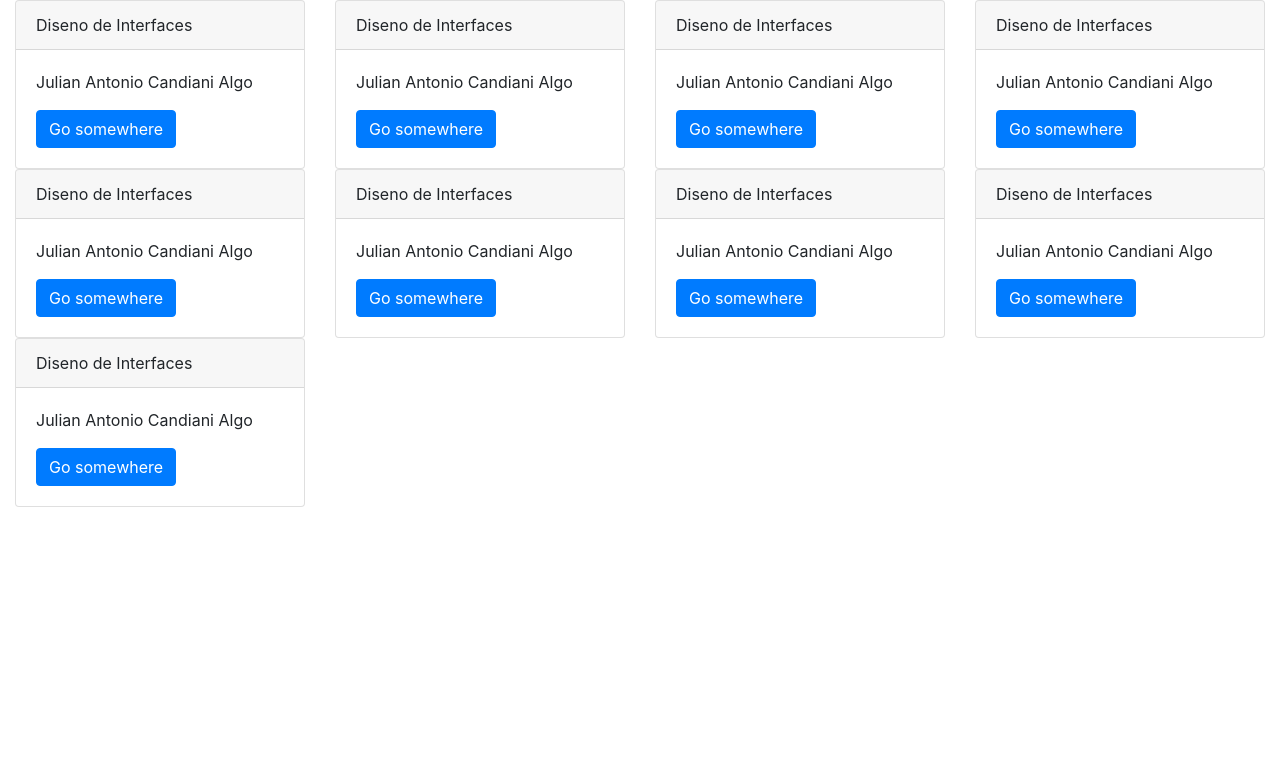
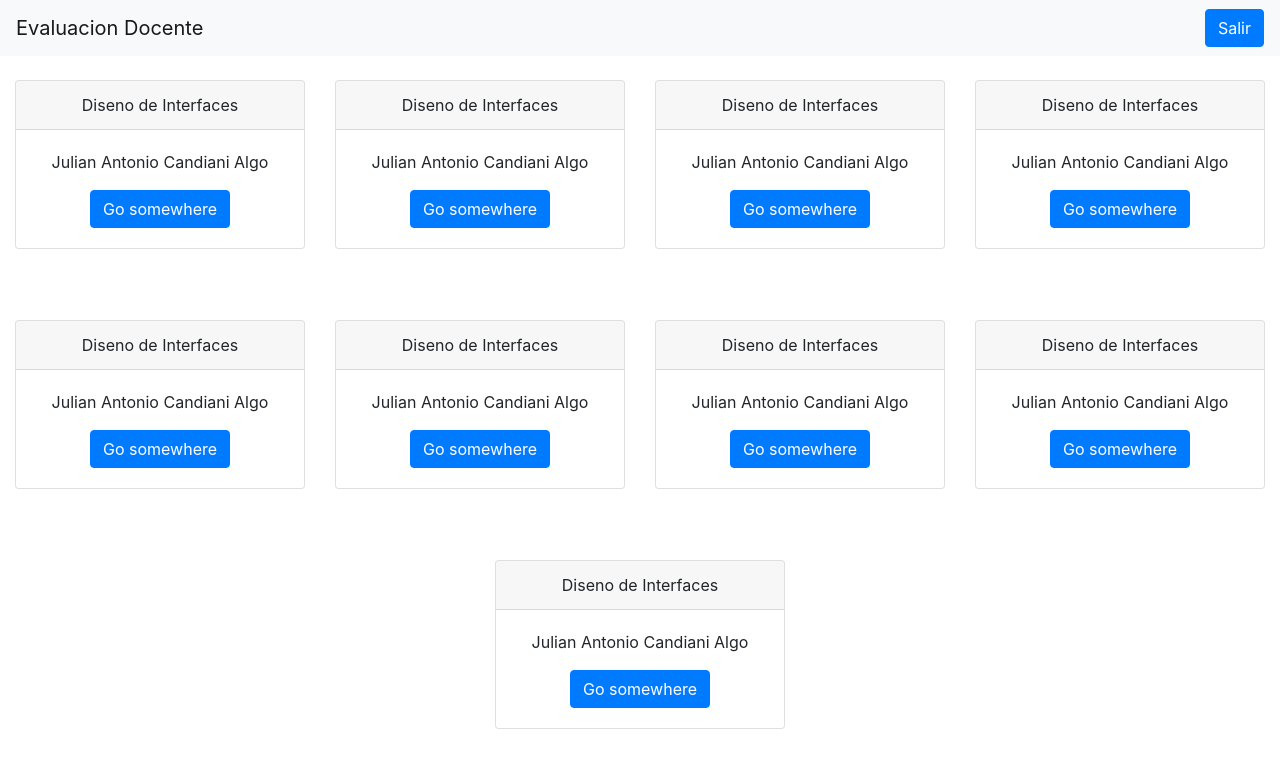
Before and after one commit to PabloFer13/front-avaluacion-docente, a React app: page / in a window 1280 px wide. Both pictures are taken after a click on the button "Log In". Shown: the top 768 px of the page. Built offline with nearby package versions, Linux system fonts and the light colour scheme.

Commit message:
end student course view

```diff
--- a/src/components/App/index.js
+++ b/src/components/App/index.js
@@ -1,14 +1,14 @@
 import React from 'react';
 import Routes from '../../containers/Routes';
+import Layout from '../Layout';
+// import { Wrapper } from '../Layout/index.styled';
 
 const App = () => (
-  <div>
-    {/* <nav className='navbar sticky-top navbar-light bg-light'>
-      <a className='navbar-brand' href='/'>Evaluacion Docente</a>
-      <button type='button' className='btn btn-primary'>Salir</button>
-    </nav> */}
+  <Layout>
+    {/* <Wrapper> */}
     <Routes />
-  </div>
+    {/* </Wrapper> */}
+  </Layout>
 );
 
 export default App;
--- a/src/components/Carga/index.js
+++ b/src/components/Carga/index.js
@@ -1,9 +1,10 @@
 import React from 'react';
+import { CardWrapper } from './index.styled';
 
 const Carga = () => (
-  <div className='d-flex flex-row justify-content-between align-content-between flex-wrap'>
-    <div className='col-sm-12 col-md-3'>
-      <div className='card'>
+  <div className=' flex-grow-1 d-flex flex-row justify-content-between flex-wrap'>
+    <CardWrapper className='col-sm-12 col-md-3 mb-3'>
+      <div className='card text-center'>
         <div className='card-header'>
           Diseno de Interfaces
         </div>
@@ -12,9 +13,9 @@ const Carga = () => (
           <a href='/' className='btn btn-primary'>Go somewhere</a>
         </div>
       </div>
-    </div>
-    <div className='col-sm-12 col-md-3'>
-      <div className='card'>
+    </CardWrapper>
+    <CardWrapper className='col-sm-12 col-md-3 mb-3'>
+      <div className='card text-center'>
         <div className='card-header'>
           Diseno de Interfaces
         </div>
@@ -23,9 +24,9 @@ const Carga = () => (
           <a href='/' className='btn btn-primary'>Go somewhere</a>
         </div>
       </div>
-    </div>
-    <div className='col-sm-12 col-md-3'>
-      <div className='card'>
+    </CardWrapper>
+    <CardWrapper className='col-sm-12 col-md-3 mb-3'>
+      <div className='card text-center'>
         <div className='card-header'>
           Diseno de Interfaces
         </div>
@@ -34,9 +35,9 @@ const Carga = () => (
           <a href='/' className='btn btn-primary'>Go somewhere</a>
         </div>
       </div>
-    </div>
-    <div className='col-sm-12 col-md-3'>
-      <div className='card'>
+    </CardWrapper>
+    <CardWrapper className='col-sm-12 col-md-3 mb-3'>
+      <div className='card text-center'>
         <div className='card-header'>
           Diseno de Interfaces
         </div>
@@ -45,9 +46,9 @@ const Carga = () => (
           <a href='/' className='btn btn-primary'>Go somewhere</a>
         </div>
       </div>
-    </div>
-    <div className='col-sm-12 col-md-3'>
-      <div className='card'>
+    </CardWrapper>
+    <CardWrapper className='col-sm-12 col-md-3 mb-3'>
+      <div className='card text-center'>
         <div className='card-header'>
           Diseno de Interfaces
         </div>
@@ -56,9 +57,9 @@ const Carga = () => (
           <a href='/' className='btn btn-primary'>Go somewhere</a>
         </div>
       </div>
-    </div>
-    <div className='col-sm-12 col-md-3'>
-      <div className='card'>
+    </CardWrapper>
+    <CardWrapper className='col-sm-12 col-md-3 mb-3'>
+      <div className='card text-center'>
         <div className='card-header'>
           Diseno de Interfaces
         </div>
@@ -67,9 +68,9 @@ const Carga = () => (
           <a href='/' className='btn btn-primary'>Go somewhere</a>
         </div>
       </div>
-    </div>
-    <div className='col-sm-12 col-md-3'>
-      <div className='card'>
+    </CardWrapper>
+    <CardWrapper className='col-sm-12 col-md-3 mb-3'>
+      <div className='card text-center'>
         <div className='card-header'>
           Diseno de Interfaces
         </div>
@@ -78,9 +79,9 @@ const Carga = () => (
           <a href='/' className='btn btn-primary'>Go somewhere</a>
         </div>
       </div>
-    </div>
-    <div className='col-sm-12 col-md-3'>
-      <div className='card'>
+    </CardWrapper>
+    <CardWrapper className='col-sm-12 col-md-3 mb-3'>
+      <div className='card text-center'>
         <div className='card-header'>
           Diseno de Interfaces
         </div>
@@ -89,9 +90,9 @@ const Carga = () => (
           <a href='/' className='btn btn-primary'>Go somewhere</a>
         </div>
       </div>
-    </div>
-    <div className='col-sm-12 col-md-3'>
-      <div className='card'>
+    </CardWrapper>
+    <CardWrapper className='col-sm-12 col-md-3 mb-3'>
+      <div className='card text-center'>
         <div className='card-header'>
           Diseno de Interfaces
         </div>
@@ -100,7 +101,7 @@ const Carga = () => (
           <a href='/' className='btn btn-primary'>Go somewhere</a>
         </div>
       </div>
-    </div>
+    </CardWrapper>
   </div>
 );
 
--- /dev/null
+++ b/src/components/Carga/index.styled.js
@@ -0,0 +1,8 @@
+import styled from 'styled-components';
+
+export const CardWrapper = styled.div`
+  margin-left: auto;
+  margin-right: auto;
+`;
+
+export default { CardWrapper };
--- a/src/components/Layout/index.js
+++ b/src/components/Layout/index.js
@@ -3,15 +3,13 @@ import PropTypes from 'prop-types';
 import { Wrapper } from './index.styled';
 
 const Layout = ({ children }) => (
-  <div className='container-fluid'>
-    <nav className='navbar sticky-top navbar-light bg-light'>
+  <Wrapper className='container-fluid d-flex flex-column'>
+    <nav className='navbar sticky-top navbar-light bg-light mb-4'>
       <a className='navbar-brand' href='/'>Evaluacion Docente</a>
       <button type='button' className='btn btn-primary'>Salir</button>
     </nav>
-    <Wrapper className='d-flex flex-row justify-content-center align-items-center'>
-      {children}
-    </Wrapper>
-  </div>
+    {children}
+  </Wrapper>
 );
 
 Layout.propTypes = {
--- a/src/components/Layout/index.styled.js
+++ b/src/components/Layout/index.styled.js
@@ -1,7 +1,8 @@
 import styled from 'styled-components';
 
 export const Wrapper = styled.div`
-  height: 100vh
+  height: 100vh;
+  padding: 0 !important;
 `;
 
 export default { Wrapper };
```
